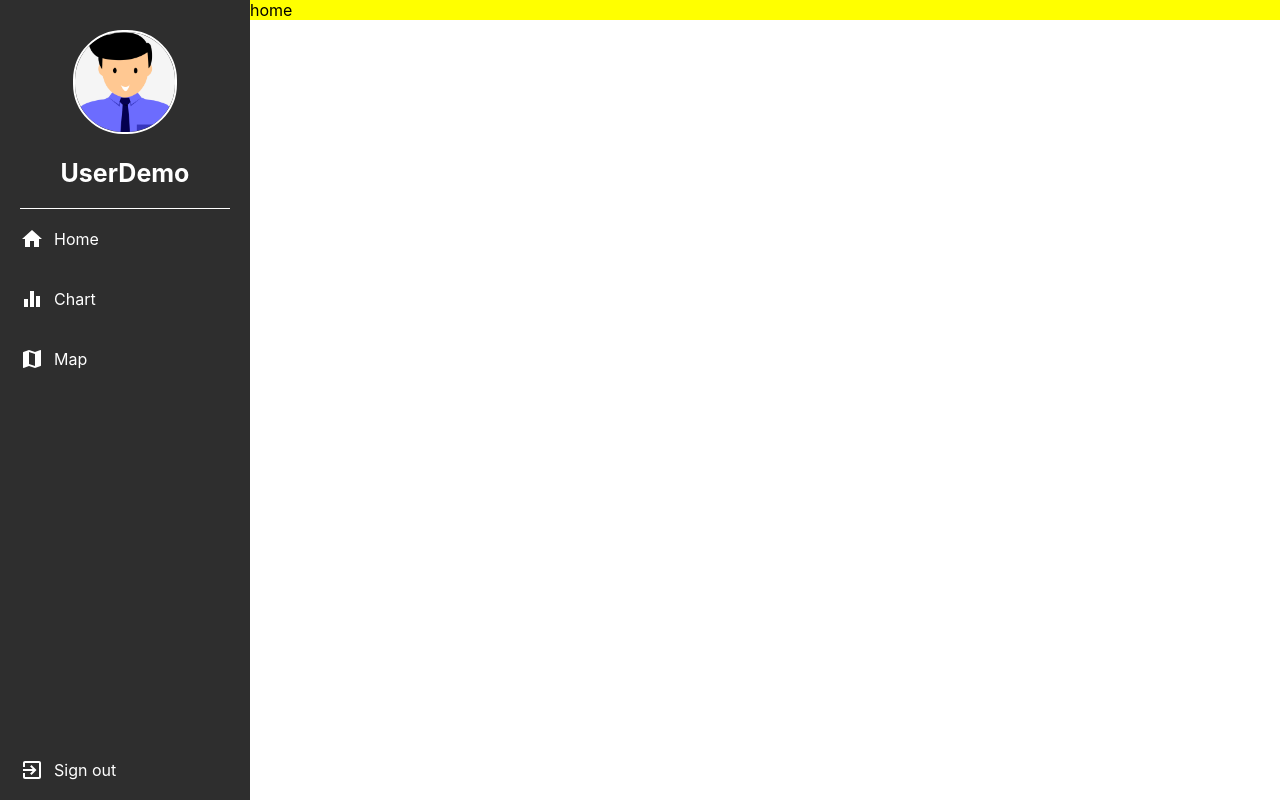
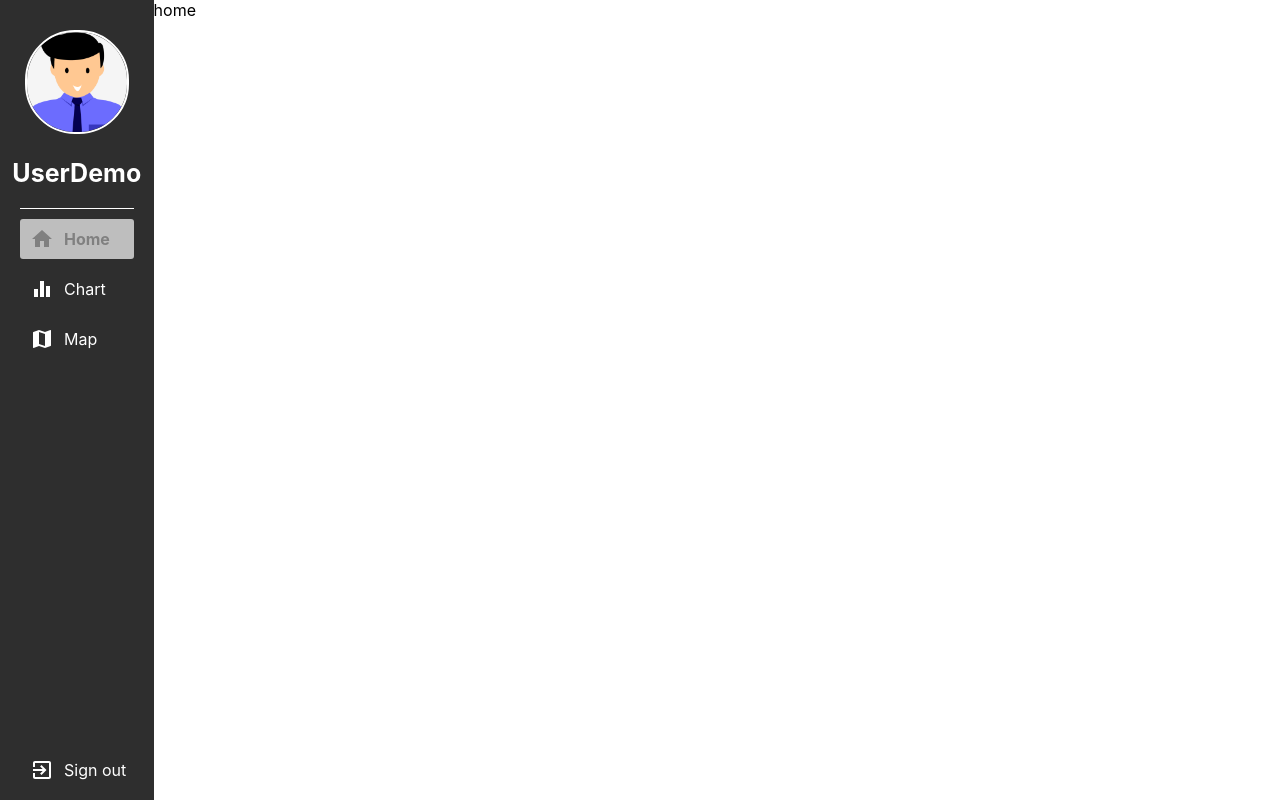
Before and after one commit to chehuy97/react-chart-demo, a React (Create React App) app: page /project/home in a window 1280 px wide. Built offline with nearby package versions, Linux system fonts and the light colour scheme.

Commit message:
done create navbar

```diff
--- a/src/App/index.tsx
+++ b/src/App/index.tsx
@@ -2,7 +2,7 @@ import React from 'react';
 import './App.css';
 import Routes from './routes'
 
-function App() {
+const App = () => {
   return (
     <>
     <Routes/>
--- a/src/components/avatar/index.tsx
+++ b/src/components/avatar/index.tsx
@@ -1,7 +1,7 @@
 import { AvatarView, AvatarImage, Line, Username } from "./styles";
 import avatar from "../../App/assets/images/avatar.jpeg";
 
-const index = () => {
+const Avatar = () => {
   return (
     <AvatarView>
       <AvatarImage src={avatar} />
@@ -11,4 +11,4 @@ const index = () => {
   );
 };
 
-export default index;
+export default Avatar;
--- a/src/components/leftBar/index.tsx
+++ b/src/components/leftBar/index.tsx
@@ -5,9 +5,10 @@ import HomeIcon from "@material-ui/icons/Home";
 import EqualizerIcon from "@material-ui/icons/Equalizer";
 import MapIcon from "@material-ui/icons/Map";
 import ExitToAppIcon from '@material-ui/icons/ExitToApp';
+import { NavLink } from "react-router-dom";
 
-const index = () => {
-  // const match = useRouteMatch();
+const LeftNavBar = () => {
+  const match = useRouteMatch();
   const showIconItem = (iconName: string) => {
     switch (iconName) {
       case "Home":
@@ -22,8 +23,10 @@ const index = () => {
   };
 
   const renderLinkItem = (text: string, path: string) => {
+
+    const linkItemProps = {as: NavLink, exact: true, to: `${match.path}${path}`}
     return (
-      <NavItem>
+      <NavItem {...linkItemProps}>
         {showIconItem(text)}
         <NavText>{text}</NavText>
       </NavItem>
@@ -34,13 +37,13 @@ const index = () => {
     <LeftBar>
       <Avatar />
       <ItemList>
-        {renderLinkItem("Home", "/Home")}
-        {renderLinkItem("Chart", "/Chart")}
-        {renderLinkItem("Map", "/Map")}
+        {renderLinkItem("Home", "/home")}
+        {renderLinkItem("Chart", "/chart")}
+        {renderLinkItem("Map", "/map")}
       </ItemList>
       {renderLinkItem('Sign out', '')}
     </LeftBar>
   );
 };
 
-export default index;
+export default LeftNavBar;
--- a/src/components/leftBar/styles.ts
+++ b/src/components/leftBar/styles.ts
@@ -1,6 +1,5 @@
 import styled from "styled-components";
-import { sizes, colors } from "../../utils/styles";
-import HomeIcon from "@material-ui/icons/Home";
+import { sizes, colors, mixin } from "../../utils/styles";
 
 export const LeftBar = styled.aside`
   display: flex;
@@ -10,18 +9,28 @@ export const LeftBar = styled.aside`
   left: 0;
   overflow-x: hidden;
   height: 100vh;
-  width: ${sizes.appNarBarLeftWidth}px;
+  width: ${sizes.appNavBarLeftWidth}vw;
   background-color: ${colors.primary};
 `;
 
 export const NavItem = styled.div`
   color: white;
+  margin: 10px 20px 10px 20px;
+  padding-left: 10px;
+  border-radius: 3px;
   display: flex;
   flex-direction: row;
-  height: 60px;
+  height: 40px;
   align-items: center;
-  padding-left: 20px;
-  &:active {
+  text-decoration: none;
+  ${mixin.clickable}
+  &.active {
+    font-weight: bold;
+    color: gray;
+    background-color: ${colors.navbarHover};
+  }
+  &:hover {
+    color: gray;
     background-color: ${colors.navbarHover};
   }
 `;
--- a/src/pages/authentication/signin/index.tsx
+++ b/src/pages/authentication/signin/index.tsx
@@ -1,5 +1,5 @@
 
-const signin = () => {
+const Signin = () => {
     return (
         <div>
             <p>signin</p>
@@ -7,4 +7,4 @@ const signin = () => {
     )
 }
 
-export default signin
+export default Signin
--- /dev/null
+++ b/src/pages/chart/index.tsx
@@ -0,0 +1,9 @@
+const Chart = () => {
+    return (
+        <div>
+            <p>chart</p>
+        </div>
+    )
+}
+
+export default Chart
--- a/src/pages/home/index.tsx
+++ b/src/pages/home/index.tsx
@@ -1,6 +1,6 @@
 import React from 'react'
 
-const home = () => {
+const Home = () => {
     return (
         <div>
             <p>home</p>
@@ -8,4 +8,4 @@ const home = () => {
     )
 }
 
-export default home
+export default Home
--- /dev/null
+++ b/src/pages/map/index.tsx
@@ -0,0 +1,9 @@
+const Map = () => {
+    return (
+        <div>
+            <p>map</p>
+        </div>
+    )
+}
+
+export default Map
--- a/src/projects/index.tsx
+++ b/src/projects/index.tsx
@@ -1,15 +1,38 @@
-import { Route } from "react-router-dom";
+import { Route, useRouteMatch, Redirect } from "react-router-dom";
 import LeftSideBar  from '../components/leftBar'
 import Home from '../pages/home'
+import Chart from  '../pages/chart'
+import Map from '../pages/map'
 import { ProjectPage } from './styles'
 
-const project = () => {
+const Project = () => {
+
+  const match = useRouteMatch()
+
   return (
       <ProjectPage>
         <LeftSideBar/>
-        <Home/>
+        <Route
+          path={`${match.path}/home`}
+          render={() => (
+            <Home/>
+          )}
+        />
+        <Route
+          path={`${match.path}/chart`}
+          render={() => (
+            <Chart/>
+          )}
+        />
+        <Route
+          path={`${match.path}/map`}
+          render={() => (
+            <Map/>
+          )}
+        />
+        {match.isExact && <Redirect to={`${match.url}/home`} />}
       </ProjectPage>
   )
 };
 
-export default project;
+export default Project;
--- a/src/projects/styles.ts
+++ b/src/projects/styles.ts
@@ -1,12 +1,10 @@
-import styled from 'styled-components';
-import { NavLink } from 'react-router-dom'
+import styled from 'styled-components'
 import { sizes } from '../utils/styles';
 
-const paddingLeft = sizes.appNarBarLeftWidth
+const paddingLeft = sizes.appNavBarLeftWidth
 
 export const ProjectPage = styled.div`
-padding-left: ${paddingLeft}px;
-  background-color: yellow;
+padding-left: ${paddingLeft}vw;
   /* @media (max-width: 1100px) {
     padding: 25px 20px 50px ${paddingLeft - 20}px;
   } */
--- a/src/utils/styles.ts
+++ b/src/utils/styles.ts
@@ -1,3 +1,5 @@
+import { css } from "styled-components"
+
 export const colors = {
     primary: '#2E2E2E',
     navbarHover: '#BEBEBE'
@@ -10,9 +12,17 @@ export const zIndexValues = {
 }
 
 export const sizes = {
-    appNarBarLeftWidth: 250
+    appNavBarLeftWidth: 12,
+
 }
 
 export const fontSize = {
     avatarSize: 25
 }
+
+export const mixin = {
+    clickable: css`
+        cursor: pointer;
+        user-select: none;
+    `
+}
```
